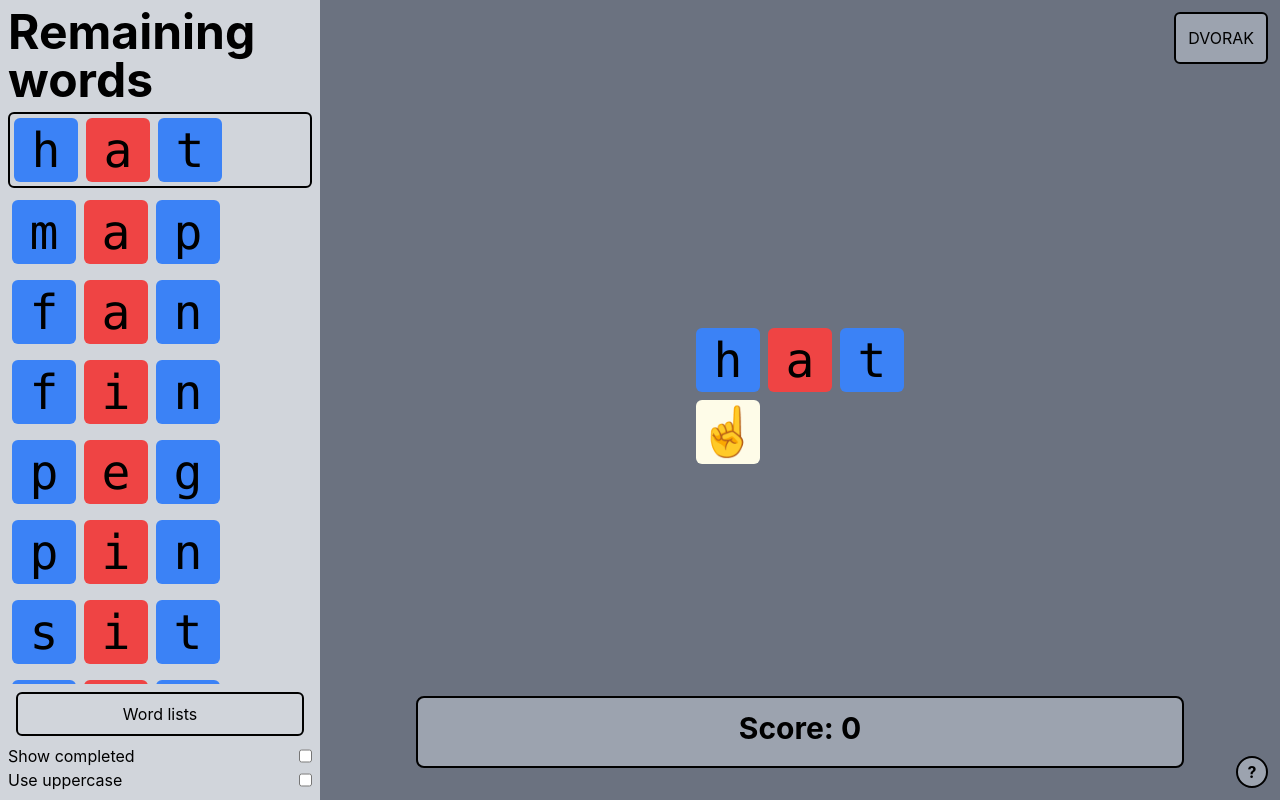
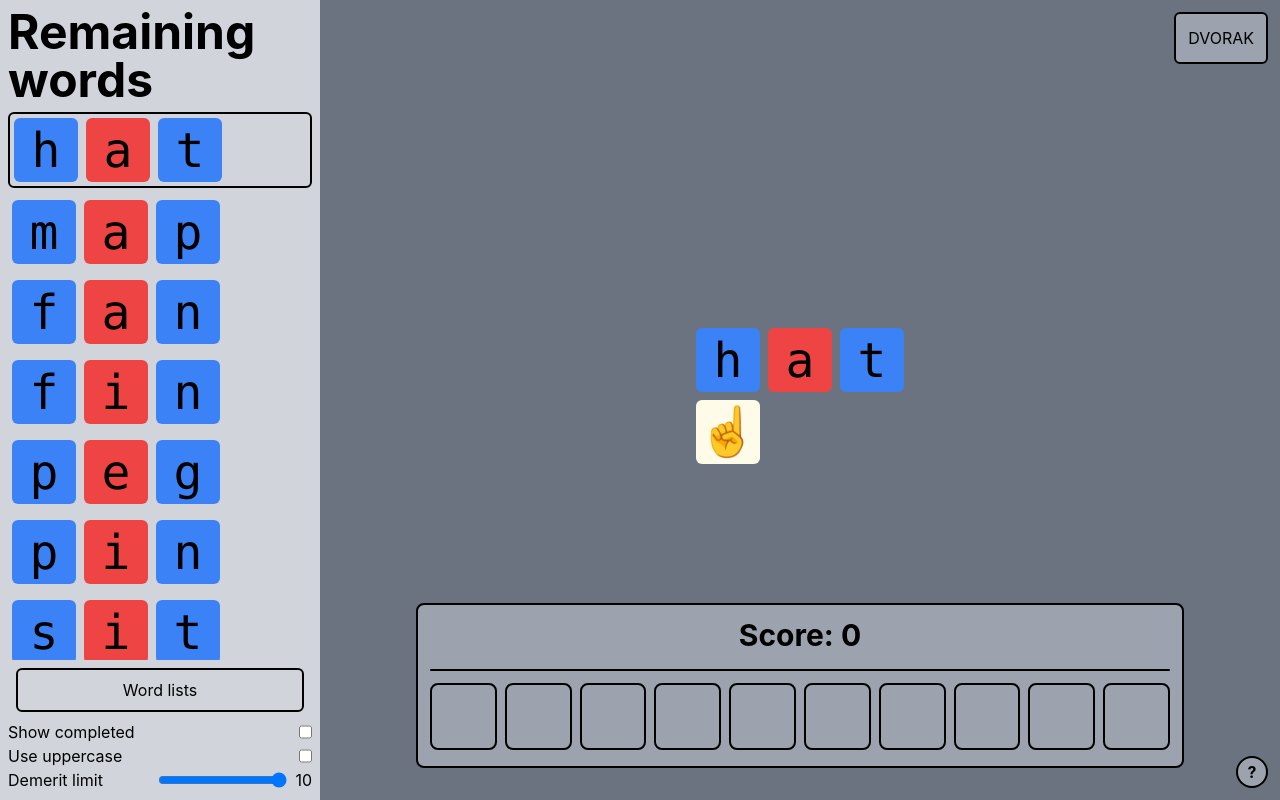
Before and after one commit to smackesey/wordwizard, a React (Create React App) app in the folder js/wordwizard/: page / in a window 1280 px wide. Built offline with nearby package versions, Linux system fonts and the light colour scheme; a web font is replaced by a local one.

Commit message:
demerits

```diff
--- a/js/wordwizard/src/App.css
+++ b/js/wordwizard/src/App.css
@@ -83,3 +83,9 @@
     opacity: 1;
   }
 }
+
+.square {
+  aspect-ratio: 1/1;
+  display: grid;
+  place-items: center;
+}
--- a/js/wordwizard/src/App.tsx
+++ b/js/wordwizard/src/App.tsx
@@ -12,6 +12,7 @@ const VOWELS = ['a', 'e', 'i', 'o', 'u'];
 type Mode = 'letter' | 'word';
 type Direction = 'forward' | 'backward';
 
+const ADD_DEMERIT_SOUND = new Audio('demerit.oga');
 const LETTER_FORWARD_SOUND = new Audio('letter-forward.wav');
 const WORD_COMPLETE_SOUND = new Audio('word-complete.mp3');
 
@@ -29,6 +30,8 @@ function playSound(sound: HTMLAudioElement) {
 // ##### STATE
 // ########################
 
+const demeritCountState = atom<number>({ key: 'demeritCount', default: 0 });
+
 const keymapKeyState = atom<Keymap>({ key: 'keymapKey', default: 'DVORAK' });
 const wordListKeyState = atom<string>({
   key: 'wordListKey',
@@ -40,8 +43,11 @@ const letterIndexState = atom<number>({ key: 'letterIndex', default: 0 });
 const completedWordsState = atom<string[]>({ key: 'completedWords', default: [] });
 const showCompletedState = atom<boolean>({ key: 'showCompleted', default: false });
 const showWordImageState = atom<boolean>({ key: 'showWordImage', default: false });
+const showDemeritImageState = atom<boolean>({ key: 'showDemeritImage', default: false });
+const gameOverState = atom<boolean>({ key: 'gameOver', default: false });
 const arrowAnimationKeyState = atom<number>({ key: 'arrowAnimationKey', default: 0 });
 const useUppercaseState = atom<boolean>({ key: 'useUppercase', default: false });
+const demeritLimitState = atom<number>({ key: 'demeritLimit', default: 10 });
 
 const wordListState = selector<string[]>({
   key: 'wordList',
@@ -84,12 +90,18 @@ function getBgClass(character: string) {
   }
 }
 
-function Scoreboard({ completedWords }: { completedWords: string[] }) {
+function Scoreboard() {
+  const completedWords = useRecoilValue(completedWordsState);
+  const demeritCount = useRecoilValue(demeritCountState);
+  const demeritLimit = useRecoilValue(demeritLimitState);
+  console.log('rendering scoreboard, completed words length');
+  console.log(completedWords.length);
   return (
-    <div
+    <motion.div
+      layout
       className="
-      absolute bg-gray-400 p-3 rounded-lg border-2 border-black
-      bottom-8 flex flex-col items-center justify-center w-4/5 space-y-2 > *
+      bg-gray-400 p-3 rounded-lg border-2 border-black w-full
+      flex flex-col items-center justify-center space-y-2 > *
       "
     >
       <div className="text-3xl font-bold">Score: {completedWords.length}</div>
@@ -99,11 +111,42 @@ function Scoreboard({ completedWords }: { completedWords: string[] }) {
             src={`word-images/${word}.png`}
             alt="{word}"
             key={i}
-            className={`my-1 mx-1 tall:h-32 h-24 rounded-lg transition-opacity`}
+            className="my-1 mx-1 tall:h-32 h-24 rounded-lg transition-opacity border-2 border-black"
             layoutId={`word-image-${word}`}
           />
         ))}
       </div>
+      <hr className="h-[2px] border-none bg-black rounded-md w-full" />
+      <DemeritMeter demeritLimit={demeritLimit} demeritCount={demeritCount} />
+    </motion.div>
+  );
+}
+
+function DemeritMeter({
+  demeritLimit,
+  demeritCount,
+}: {
+  demeritLimit: number;
+  demeritCount: number;
+}) {
+  return (
+    <div className="max-w-full flex space-x-2 > *">
+      {Array.from(Array(demeritLimit)).map((_, i) => (
+        <div
+          // className="my-1 mx-1 tall:h-24 h-16 tall:w-24 w-16 rounded-lg border-2 border-black"
+          className="my-1 w-24 square rounded-lg border-2 border-black"
+          key={i}
+        >
+          {i < demeritCount ? (
+            <motion.img
+              src="demerit.png"
+              key={i}
+              layoutId={`demerit-image-${i}`}
+              className="object-cover rounded-lg"
+            />
+          ) : null}
+        </div>
+      ))}
     </div>
   );
 }
@@ -154,6 +197,7 @@ function Sidebar() {
   const completedWords = useRecoilValue(completedWordsState);
   const [showCompleted, setShowCompleted] = useRecoilState(showCompletedState);
   const [useUppercase, setUseUppercase] = useRecoilState(useUppercaseState);
+  const [demeritLimit, setDemeritLimit] = useRecoilState(demeritLimitState);
 
   const wordList = getWordList(wordListKey, completedWords, showCompleted);
   return (
@@ -181,6 +225,7 @@ function Sidebar() {
       />
       <SettingsToggle label="Show completed" value={showCompleted} setValue={setShowCompleted} />
       <SettingsToggle label="Use uppercase" value={useUppercase} setValue={setUseUppercase} />
+      <SettingsSlider label="Demerit limit" value={demeritLimit} setValue={setDemeritLimit} />
     </div>
   );
 }
@@ -198,6 +243,36 @@ function SettingsToggle({
     <div className="flex justify-between">
       <div>{label}</div>
       <input type="checkbox" checked={value} onChange={(event) => setValue(event.target.checked)} />
+    </div>
+  );
+}
+
+function SettingsSlider({
+  label,
+  value,
+  setValue,
+  min = 2,
+  max = 10,
+}: {
+  label: string;
+  value: number;
+  setValue: (x: number) => void;
+  min?: number;
+  max?: number;
+}) {
+  return (
+    <div className="flex justify-between">
+      <div>{label}</div>
+      <div className="flex space-x-2 > *">
+        <input
+          type="range"
+          min={min} // Minimum value
+          max={max} // Maximum value
+          value={value}
+          onChange={(event) => setValue(parseInt(event.target.value))}
+        />
+        <div className="min-w-[1em] text-right">{value}</div>
+      </div>
     </div>
   );
 }
@@ -260,14 +335,27 @@ function Arrow({ animationKey, letterIndex }: { animationKey: number; letterInde
   );
 }
 
-function WordImage({ word, onFinished }: { word: string; onFinished?: () => void }) {
+function WordImage({ word }: { word: string }) {
   return (
     <motion.img
       layoutId={`word-image-${word}`}
       src={`word-images/${word}.png`}
       alt={word}
-      className="rounded-3xl tall:h-[512px] h-[384px] fade-in"
+      className="rounded-3xl tall:h-[512px] h-[384px] fade-in border-2 border-black"
     />
+  );
+}
+
+function DemeritImage({ index }: { index: number }) {
+  return (
+    <div className="flex flex-grow py-3 min-h-0 items-center justify-center">
+      <motion.img
+        layoutId={`demerit-image-${index}`}
+        src="demerit.png"
+        alt="demerit"
+        className="rounded-3xl fade-in min-h-0"
+      />
+    </div>
   );
 }
 
@@ -279,14 +367,24 @@ function getArrowWidthClass(letterIndex: number) {
   return letterIndex === 0 ? 'w-16' : x;
 }
 
+function GameOverPanel() {
+  return (
+    <div className="w-[600px] text-center text-9xl p-2 bg-red-500 flex flex-col justify-center rounded-3xl border-4 border-black">
+      <div>GAME OVER</div>
+    </div>
+  );
+}
+
 function Board() {
   const mode = useRecoilValue(modeState);
   const word = useRecoilValue(wordState);
   const letterIndex = useRecoilValue(letterIndexState);
   const showWordImage = useRecoilValue(showWordImageState);
-  const completedWords = useRecoilValue(completedWordsState);
+  const showDemeritImage = useRecoilValue(showDemeritImageState);
   const arrowAnimationKey = useRecoilValue(arrowAnimationKeyState);
   const useUppercase = useRecoilValue(useUppercaseState);
+  const demeritCount = useRecoilValue(demeritCountState);
+  const gameOver = useRecoilValue(gameOverState);
 
   const cursorWord =
     ' '.repeat(letterIndex) + CURSOR_CHAR + ' '.repeat(word.length - letterIndex - 1);
@@ -301,19 +399,25 @@ function Board() {
   } else {
     secondRow = <Arrow letterIndex={letterIndex} animationKey={arrowAnimationKey} />;
   }
-
   return (
     <div className="relative bg-gray-500 flex-1 flex justify-center">
       <div className="flex flex-col space-y-2 > * items-center">
         <div className="h-[40%] w-[600px] flex flex-col items-center justify-center">
           {showWordImage && <WordImage word={word} />}
         </div>
-        <div className="flex flex-col space-y-2 > *">
-          <Word word={word} useUppercase={useUppercase} />
-          {secondRow}
-        </div>
+        {gameOver ? (
+          <GameOverPanel />
+        ) : (
+          <div className="flex flex-col space-y-2 > *">
+            <Word word={word} useUppercase={useUppercase} />
+            {secondRow}
+          </div>
+        )}
       </div>
-      <Scoreboard completedWords={completedWords} />
+      <div className="absolute top-8 bottom-8 w-4/5 flex flex-col justify-end items-center">
+        {showDemeritImage && <DemeritImage index={demeritCount} />}
+        <Scoreboard />
+      </div>
     </div>
   );
 }
@@ -403,6 +507,10 @@ function KeyboardListener() {
   const showCompleted = useRecoilValue(showCompletedState);
   const [showWordImage, setShowWordImage] = useRecoilState(showWordImageState);
   const [arrowAnimationKey, setArrowAnimationKey] = useRecoilState(arrowAnimationKeyState);
+  const [demeritCount, setDemeritCount] = useRecoilState(demeritCountState);
+  const [showDemeritImage, setShowDemeritImage] = useRecoilState(showDemeritImageState);
+  const demeritLimit = useRecoilValue(demeritLimitState);
+  const setGameOver = useRecoilState(gameOverState)[1];
 
   React.useEffect(() => {
     const handleKeyDown = (event: KeyboardEvent) => {
@@ -410,8 +518,20 @@ function KeyboardListener() {
       const word = wordList[wordIndex];
       const keymap = KEYMAPS.get(keymapKey)!;
       const action = keymap.get(event.key);
+      console.log(event);
 
-      if (action === 'word-mode') {
+      if (action === 'add-demerit') {
+        if (showDemeritImage) {
+          setShowDemeritImage(false);
+          if (demeritCount + 1 >= demeritLimit) {
+            setGameOver(true);
+          }
+          setDemeritCount(demeritCount + 1);
+        } else {
+          playSound(ADD_DEMERIT_SOUND);
+          setShowDemeritImage(true);
+        }
+      } else if (action === 'word-mode') {
         if (mode === 'word') {
           setArrowAnimationKey(arrowAnimationKey + 1);
         } else {
@@ -467,9 +587,7 @@ function KeyboardListener() {
       } else if (action === 'toggle-completed') {
         if (showWordImage) {
           setShowWordImage(false);
-          console.log('unicorn finished');
           setCompletedWords([...completedWords, wordList[wordIndex]]);
-          console.log('completed words', completedWords);
           if (showCompleted) {
             const newWordIndex = cycleUncompletedWordIndex(
               wordList,
@@ -477,7 +595,6 @@ function KeyboardListener() {
               wordIndex,
               'forward',
             )!;
-            console.log('new word index', newWordIndex);
             setWordIndex(newWordIndex);
           }
           setLetterIndex(0);
@@ -511,12 +628,18 @@ function KeyboardListener() {
     showCompleted,
     arrowAnimationKey,
     showWordImage,
+    showDemeritImage,
+    setShowDemeritImage,
     setArrowAnimationKey,
     setCompletedWords,
     setWordIndex,
     setShowWordImage,
     setLetterIndex,
     setMode,
+    demeritCount,
+    setDemeritCount,
+    setGameOver,
+    demeritLimit,
   ]);
 
   return null;
--- a/js/wordwizard/src/keymaps.ts
+++ b/js/wordwizard/src/keymaps.ts
@@ -1,18 +1,20 @@
 export type Keymap = 'QWERTY' | 'DVORAK';
 
 export type Action =
+  | 'add-demerit'
+  | 'letter-mode'
+  | 'next-letter'
+  | 'next-uncompleted-word'
+  | 'next-word'
+  | 'previous-letter'
+  | 'previous-uncompleted-word'
+  | 'previous-word'
+  | 'reset'
   | 'toggle-completed'
-  | 'letter-mode'
-  | 'previous-letter'
-  | 'next-letter'
-  | 'previous-uncompleted-word'
-  | 'next-uncompleted-word'
-  | 'previous-word'
-  | 'next-word'
-  | 'word-mode'
-  | 'reset';
+  | 'word-mode';
 
 const QWERTY_KEYMAP: Map<string, Action> = new Map([
+  ['h', 'add-demerit'],
   ['u', 'toggle-completed'],
   ['i', 'letter-mode'],
   ['j', 'previous-letter'],
@@ -26,6 +28,7 @@ const QWERTY_KEYMAP: Map<string, Action> = new Map([
 ]);
 
 const DVORAK_KEYMAP: Map<string, Action> = new Map([
+  ['d', 'add-demerit'],
   ['g', 'toggle-completed'],
   ['c', 'letter-mode'],
   ['h', 'previous-letter'],
```
Also changed, not shown: js/wordwizard/public/demerit.png (added), 1 other file (tests, documents, lock files or other folders).
